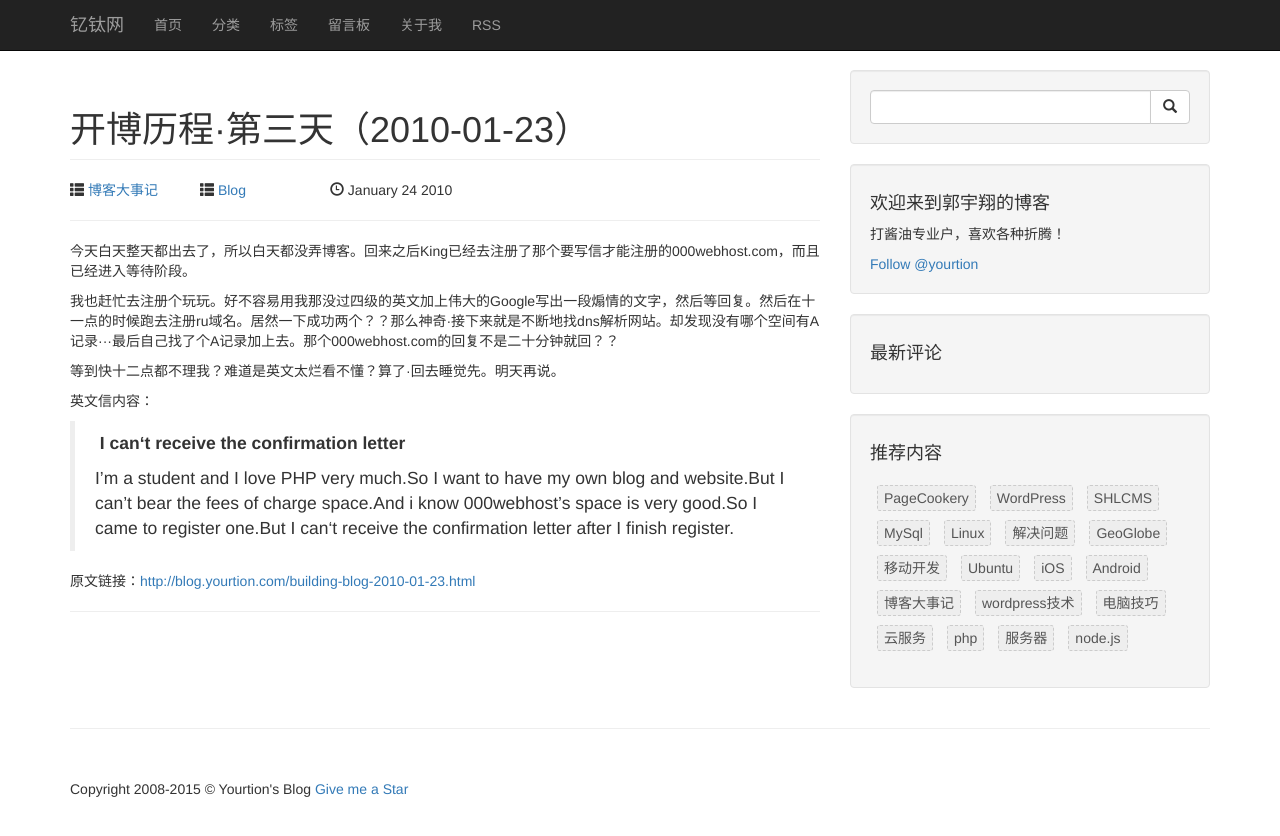
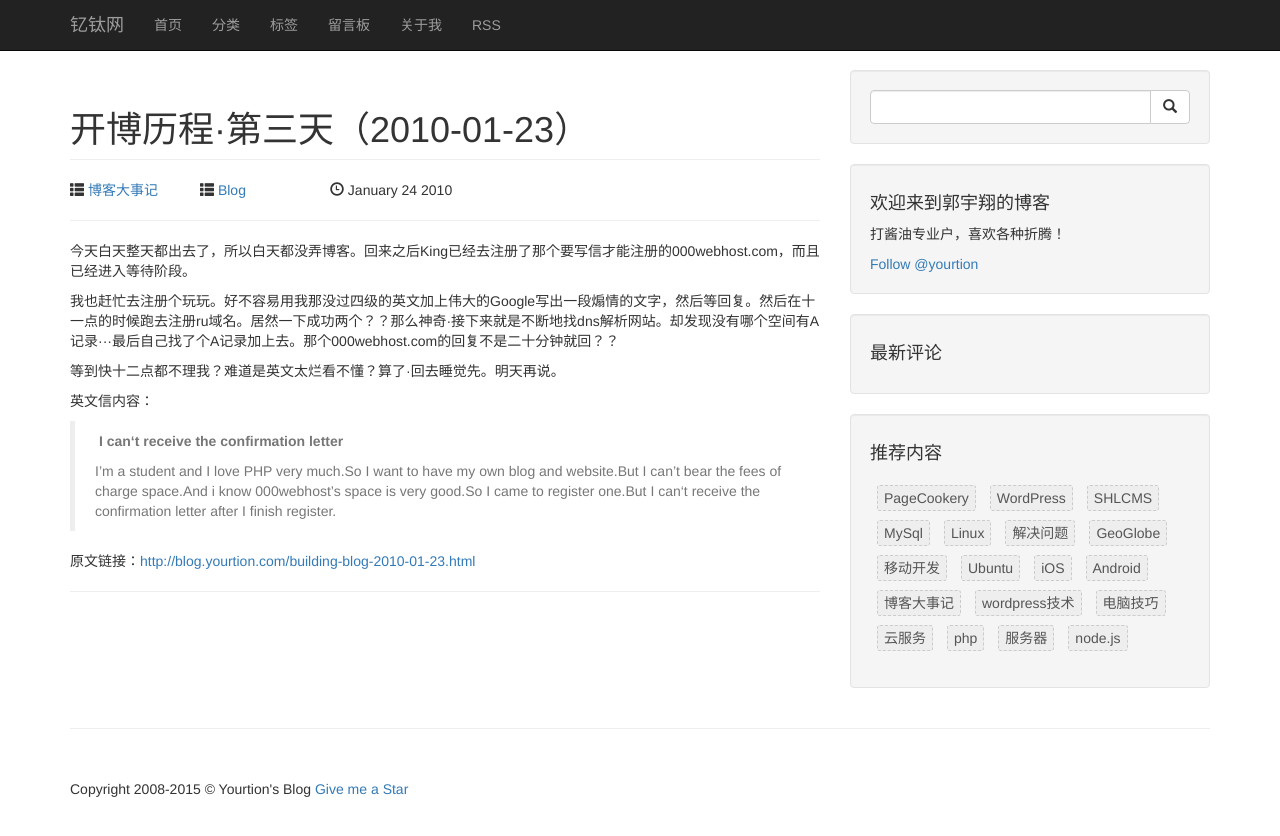
Before and after one commit to yourtion/yourtion.github.io, a Jekyll site: the page built from _posts/wp/2010-01-24-building-blog-2010-01-23.markdown, in a window 1280 px wide. Shown: the top 836 px of the page. Built offline with Jekyll 4.4.1, drawn with Linux system fonts in a browser that asks for light colours; Markdown is read by kramdown in place of the engine named in the settings; comment, search, counter and statistics services are not loaded.

Commit message:
update CSS add block quote style

```diff
--- a/assets/css/my_style.css
+++ b/assets/css/my_style.css
@@ -39,6 +39,10 @@
 .container p img{
 	max-width: 90%;
 }
+blockquote {
+  font-size: 14px;
+  color: #777;
+}
 @media (max-width: 768px)
 {
 	.h1,h1{font-size:20px}
```
